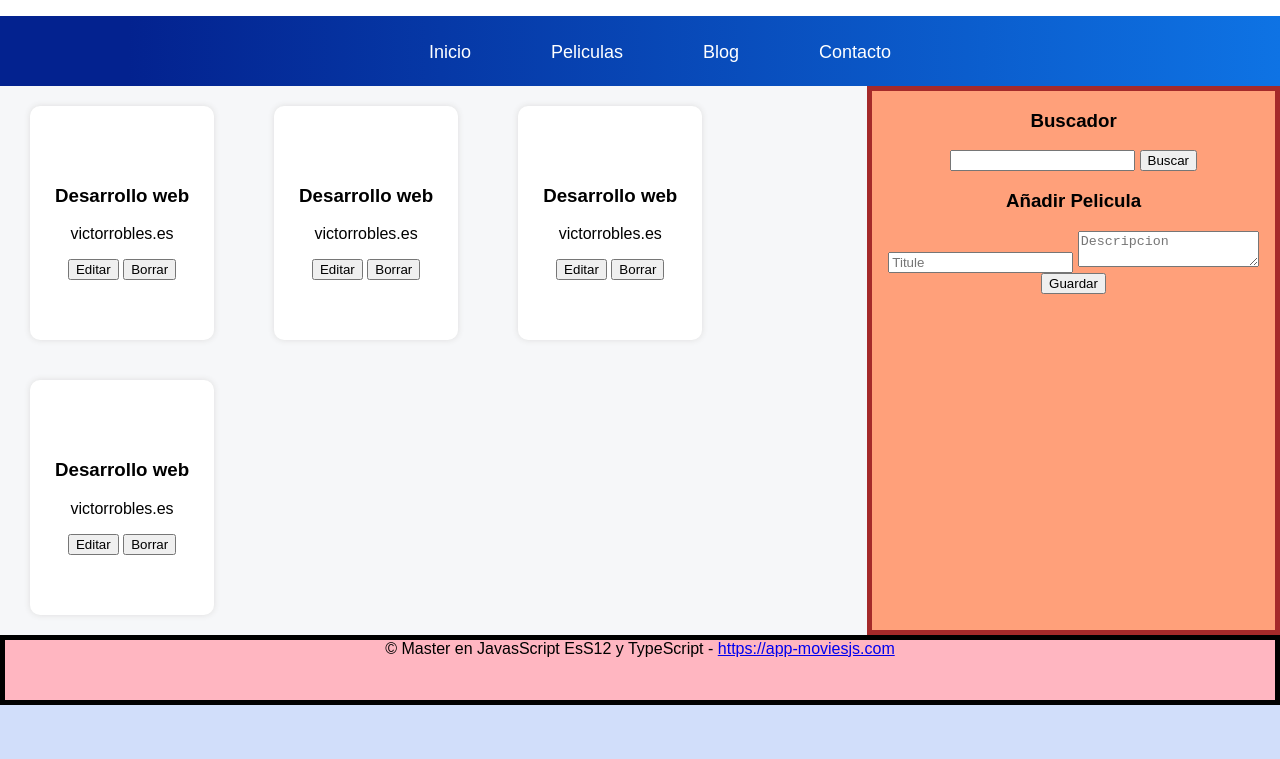
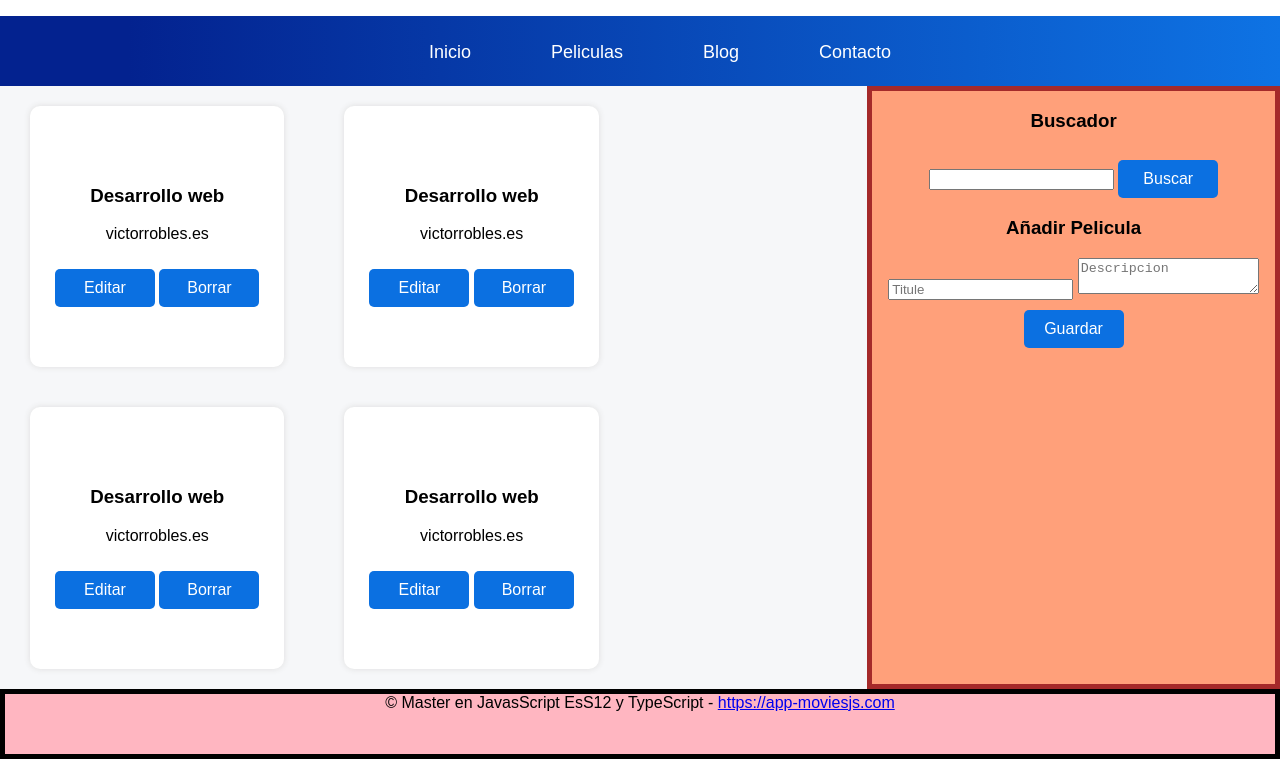
Before and after one commit to Julio-Antigua/app-movies--React-, a plain HTML site: page index.html in a window 1280 px wide. Shown: the part 84-843 px from the top of the page. Before the commit the page ends 800 px from the top, so only its background shows below. Drawn offline with Linux system fonts and the light colour scheme.

Commit message:
se crearon y modificaron los botones de editar y eliminar

```diff
--- a/css/style.css
+++ b/css/style.css
@@ -108,6 +108,34 @@ body{
     padding: 60px 25px 60px 25px;
 }
 
+button,
+input[type="submit"],
+input[type="button"]
+{
+    background: #0b70e1;
+    width: 100px;
+    color: white;
+    border: 0;
+    outline: 0;
+    padding: 10px;
+    border-radius: 5px;
+    font-family: sans-serif, Arial, Helvetica;
+    margin-top: 10px;
+    text-transform: capitalize;
+    font-size: 16px;
+    font-weight: 500;
+    cursor: pointer;
+    transition: all 300ms;
+}
+
+.peli-item .edit:hover{
+    background: #e77b00;
+}
+
+.peli-item .delete:hover{
+    background: #9b0202;
+}
+
 .sidebar{
     grid-area: sidebar;
     border: 5px solid brown;
```
